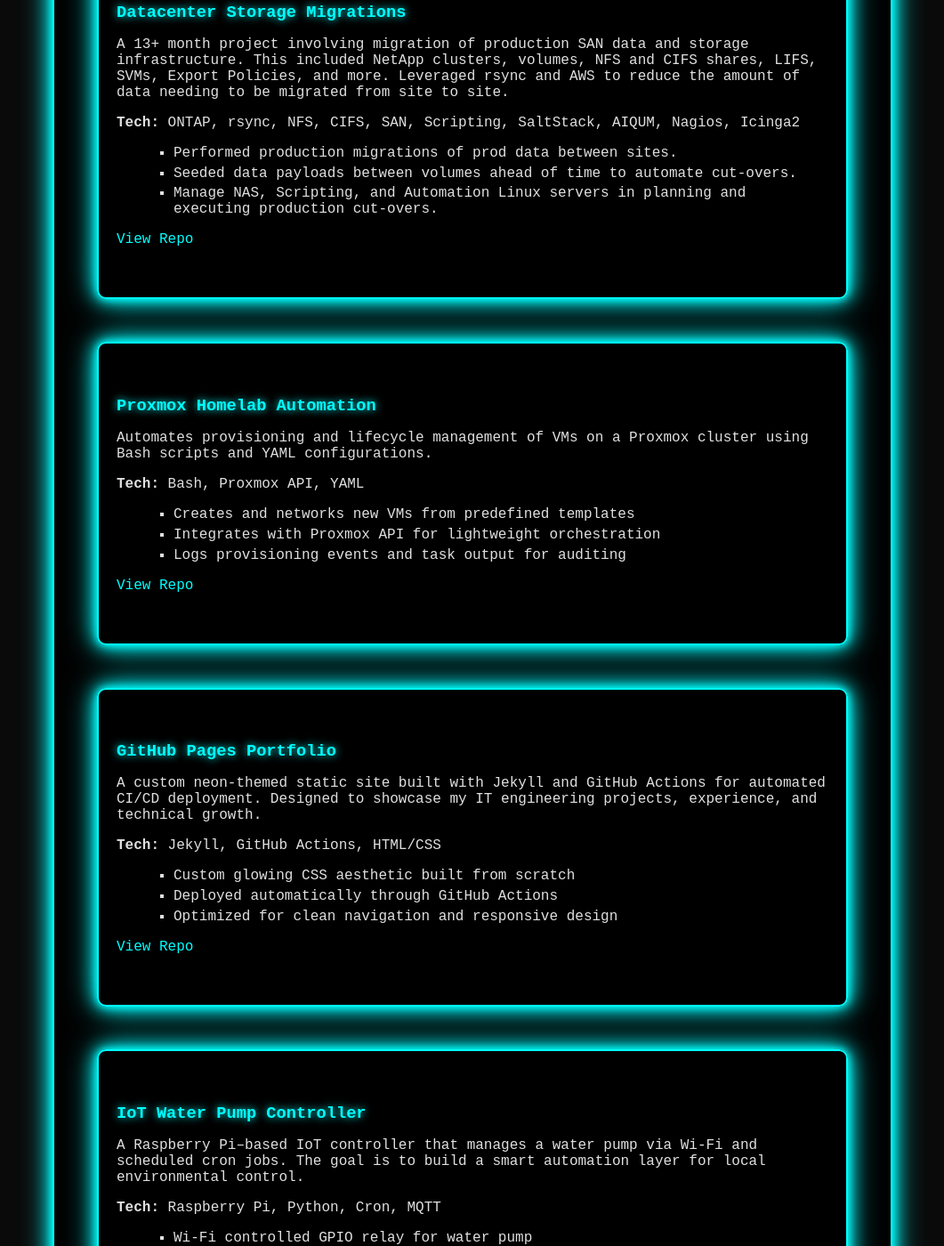
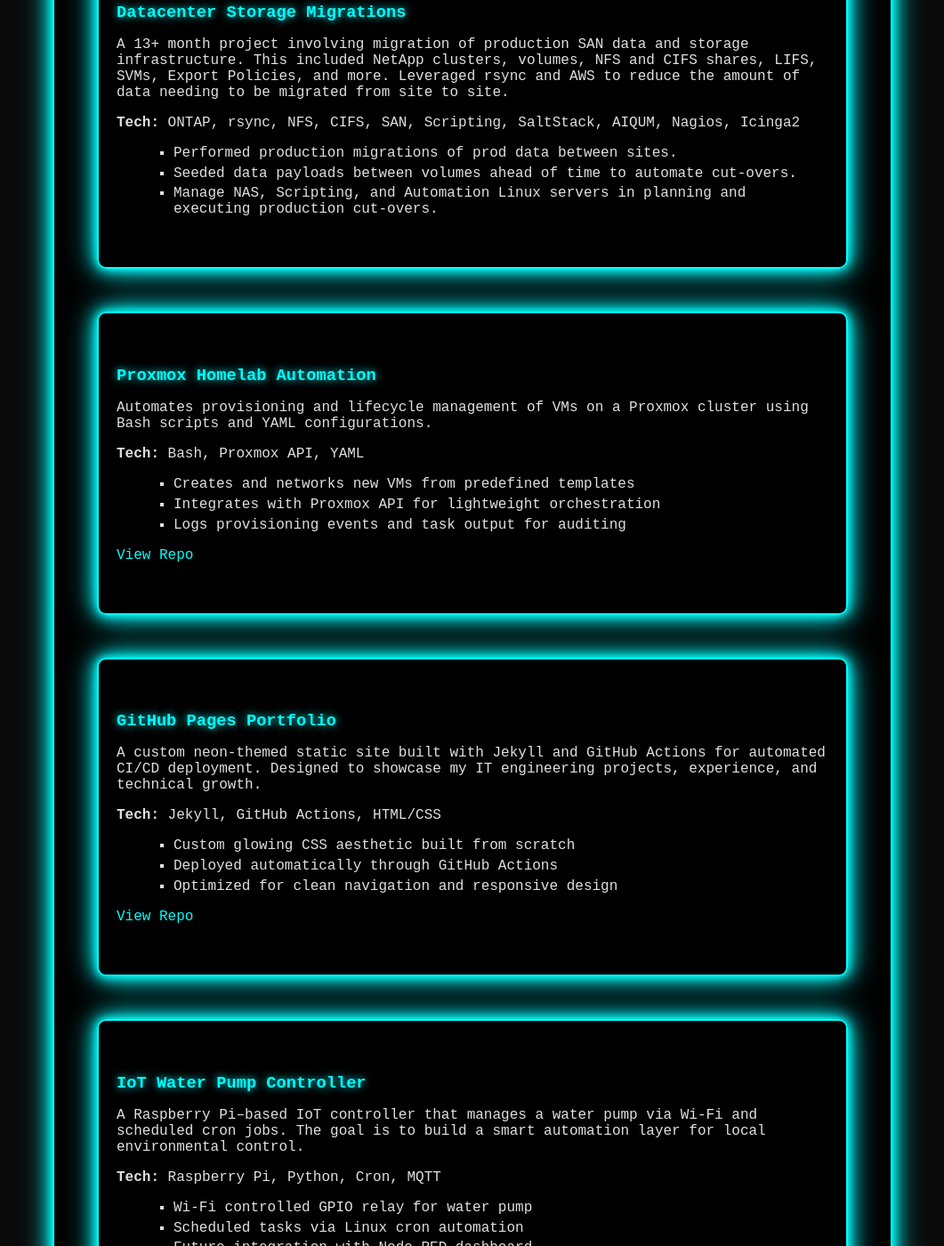
Before and after one commit to pearson-thaddeus-l/pearson-thaddeus-l-jekyll, a Jekyll site: the page built from projects.md, in a window 1280 px wide and 1400 px high, scrolled down 787 px. Shown: the whole window at 89% size, without its empty margins (109-1170 px from the left). Built offline with Jekyll 4.4.1, drawn with Linux system fonts in a browser that asks for light colours.

Commit message:
Removing repo links.

```diff
--- a/projects.md
+++ b/projects.md
@@ -35,7 +35,6 @@
     <li>Seeded data payloads between volumes ahead of time to automate cut-overs.</li>
     <li>Manage NAS, Scripting, and Automation Linux servers in planning and executing production cut-overs.</li>
   </ul>
-  <p><a href="https://github.com/pearson-thaddeus-l/proxmox-auto-builder" target="_blank" class="neon-button">View Repo</a></p>
 </div>
 
 <div class="neon-border project-card">
@@ -77,5 +76,4 @@
     <li>Scheduled tasks via Linux cron automation</li>
     <li>Future integration with Node-RED dashboard</li>
   </ul>
-  <p><a href="#" class="neon-button">Coming Soon</a></p>
 </div>
```
